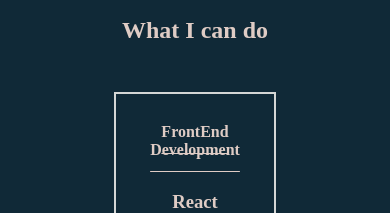
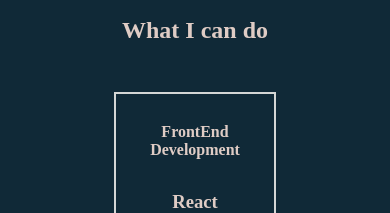
Before and after one commit to AngusTso/AngusTso.github.io, a React (Vite) app in the folder AngusTsoProfolio/: page / in a window 390 px wide. Shown: the part 960-1173 px from the top of the page. Built offline with nearby package versions, Linux system fonts and the light colour scheme.

Commit message:
fix underline bug for mobile in Home

```diff
--- a/AngusTsoProfolio/src/component/SkillCard.module.css
+++ b/AngusTsoProfolio/src/component/SkillCard.module.css
@@ -34,6 +34,7 @@
 .mobileLabel {
   display: none;
 }
+
 @media (max-width: 800px) {
   .skillContainer {
     border: 2px solid #d4d6d5;
@@ -44,6 +45,8 @@
   .skillContainer h2 {
     font-size: 1rem;
     text-align: center;
+    text-decoration: none;
+    text-underline-offset: unset;
   }
   .skillContainer ul {
   }
```
